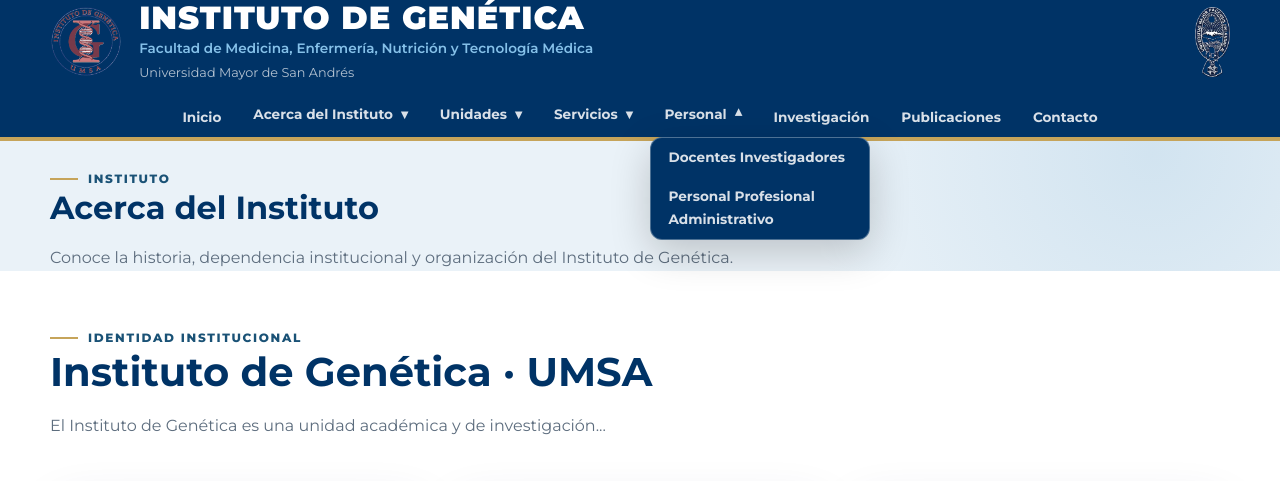
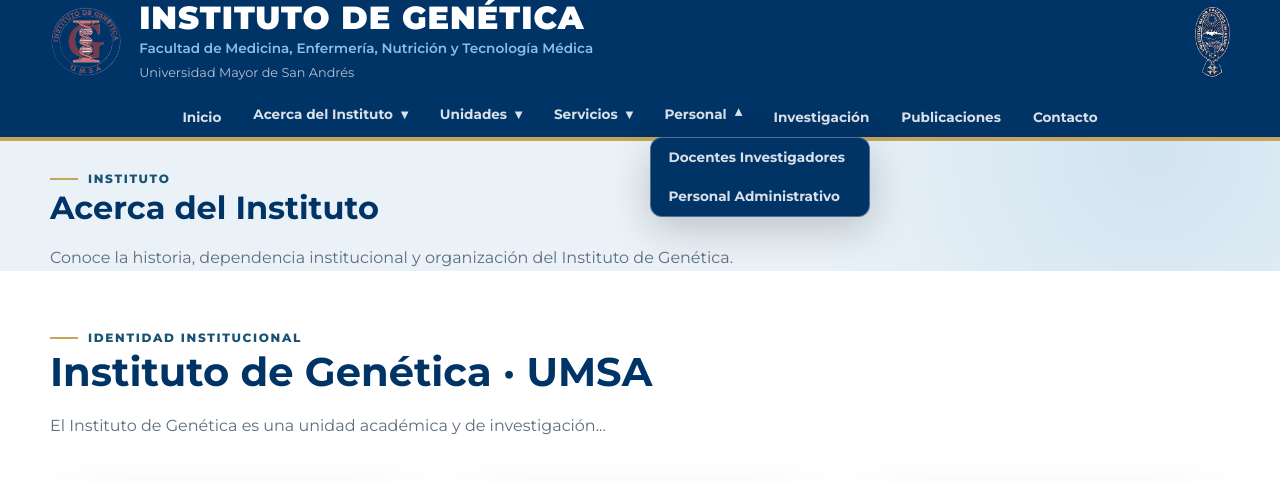
Before and after one commit to Lizi-Pilco-Pinto/Instituto, a Flask app: page /acerca in a window 1280 px wide, after a click on "Personal". Shown: the top 481 px of the page. Run offline with Flask 3, Linux system fonts and the light colour scheme.

Commit message:
cambios6

```diff
--- a/app/templates/base.html
+++ b/app/templates/base.html
@@ -86,7 +86,7 @@
                     <button class="dropdown-toggle" data-dropdown="personal">Personal</button>
                     <ul class="dropdown-menu">
                         <li><a href="{{ url_for('main.investigadores') }}">Docentes Investigadores</a></li>
-                        <li><a href="{{ url_for('main.administrativos') }}">Personal Profesional Administrativo</a></li>
+                        <li><a href="{{ url_for('main.administrativos') }}">Personal Administrativo</a></li>
                     </ul>
                 </li>
 
```
